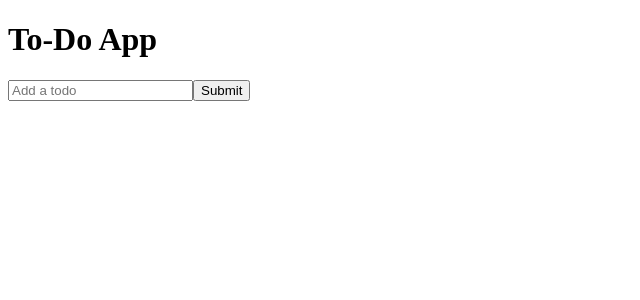
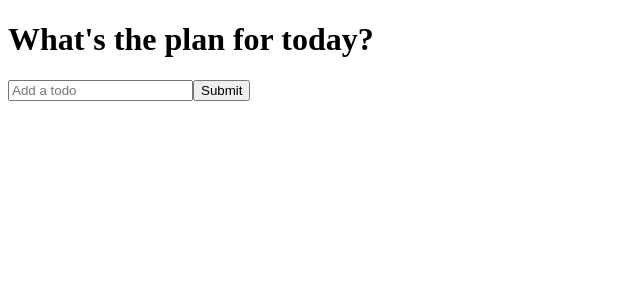
Before and after one commit to mxmitch/react-todo, a React (Create React App) app: page / in a window 1280 px wide. Shown: the top 300 px of the page, without its empty margins (0-640 px from the left). Built offline with nearby package versions, Linux system fonts and the light colour scheme.

Commit message:
add state and handlers to add todos

```diff
--- a/src/App.js
+++ b/src/App.js
@@ -1,11 +1,10 @@
 import "./App.css";
-import TodoForm from "./components/TodoForm";
+import TodoList from "./components/TodoList";
 
 function App() {
   return (
     <div className="todo-app">
-      <h1>To-Do App</h1>
-      <TodoForm />
+      <TodoList />
     </div>
   );
 }
--- a/src/components/TodoForm.js
+++ b/src/components/TodoForm.js
@@ -10,10 +10,10 @@
   const handleSubmit = (e) => {
     e.preventDefault();
 
-    // props.onSubmit({
-    //   id: Math.floor(Math.random() * 10000),
-    //   text: input
-    // });
+    props.onSubmit({
+      id: Math.floor(Math.random() * 10000),
+      text: input
+    });
 
     setInput("");
   };
--- a/src/components/TodoList.js
+++ b/src/components/TodoList.js
@@ -0,0 +1,26 @@
+import React, { useState } from "react";
+import TodoForm from "./TodoForm";
+
+function TodoList() {
+  const [todos, setTodos] = useState([]);
+
+  const addTodo = (todo) => {
+    if (!todo.text || /^\s*$/.test(todo.text)) {
+      return;
+    }
+
+    const newTodos = [todo, ...todos];
+    setTodos(newTodos);
+
+    console.log(...todos);
+  };
+
+  return (
+    <div>
+      <h1>What's the plan for today?</h1>
+      <TodoForm onSubmit={addTodo} />
+    </div>
+  );
+}
+
+export default TodoList;
```
